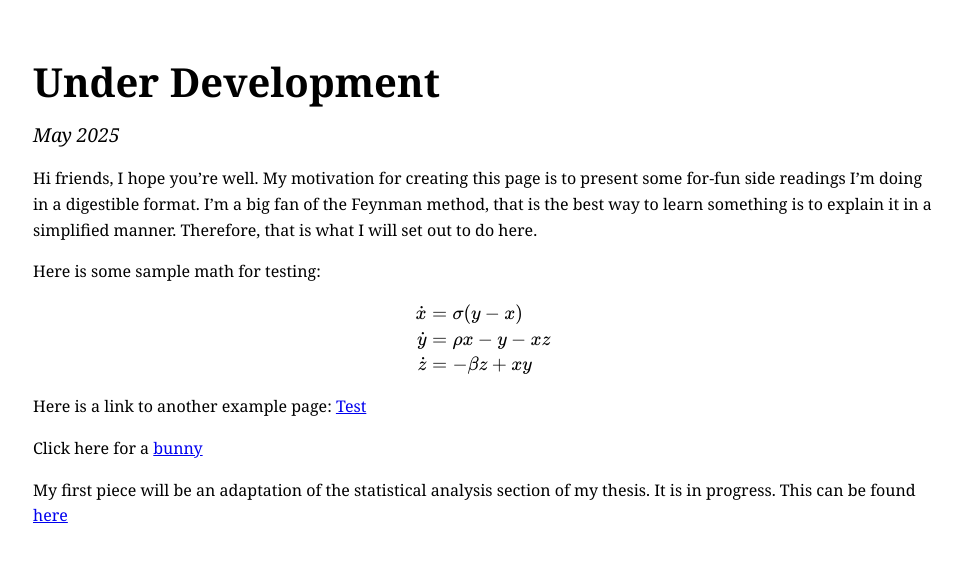
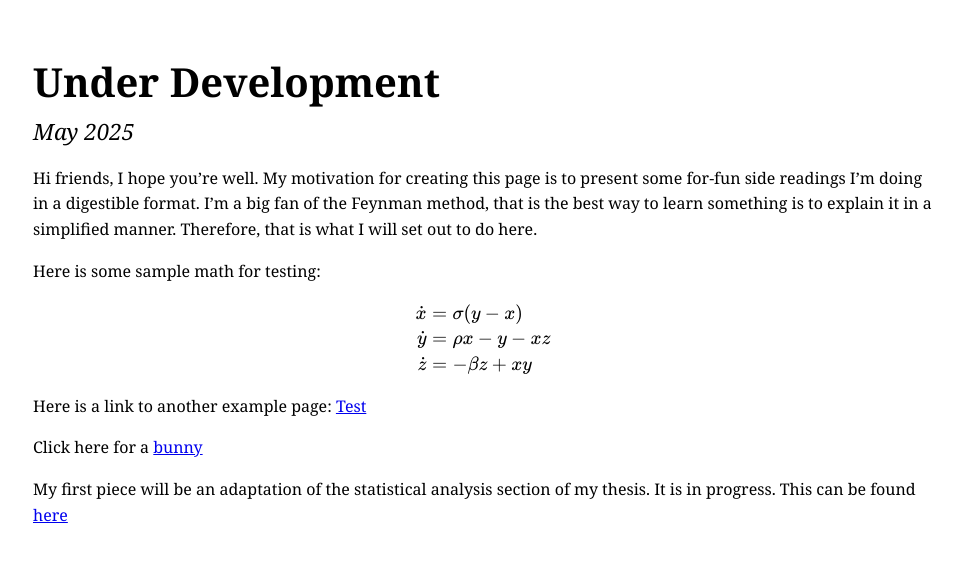
Before and after one commit to sroygara/sroygara.github.io, a Jekyll site: the page built from index.md, in a window 1280 px wide. Shown: the top 562 px of the page, without its empty margins (157-1119 px from the left). Built offline with Jekyll 4.4.1, drawn with Linux system fonts in a browser that asks for light colours.

Commit message:
Changed date size

```diff
--- a/_layouts/default.html
+++ b/_layouts/default.html
@@ -27,8 +27,8 @@
     }
     .date {
       display: block;
-      margin-top: 0.3em;
-      font-size: 1.2em;
+      margin-bottom: 0.5em;
+      font-size: 1.4em;
     }
 
   </style>
```
